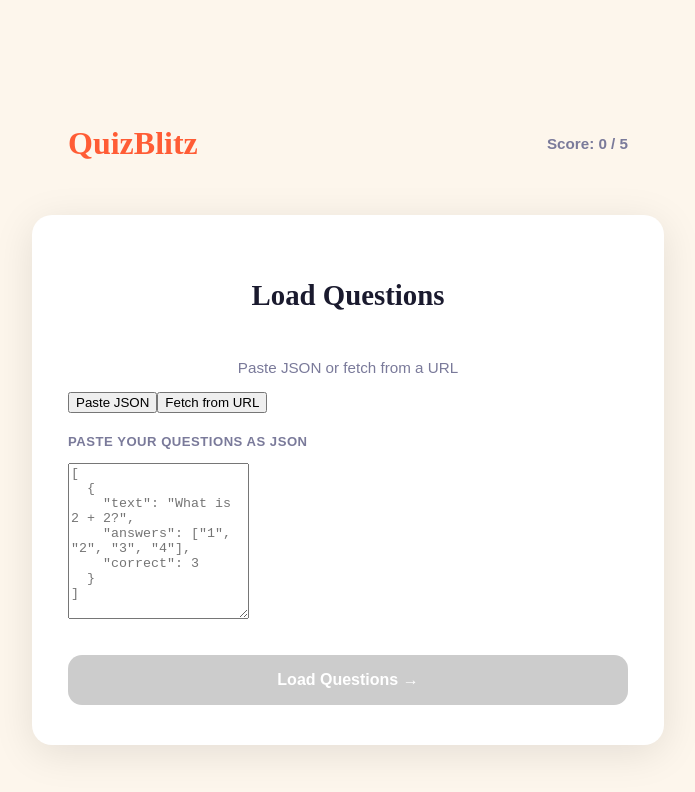
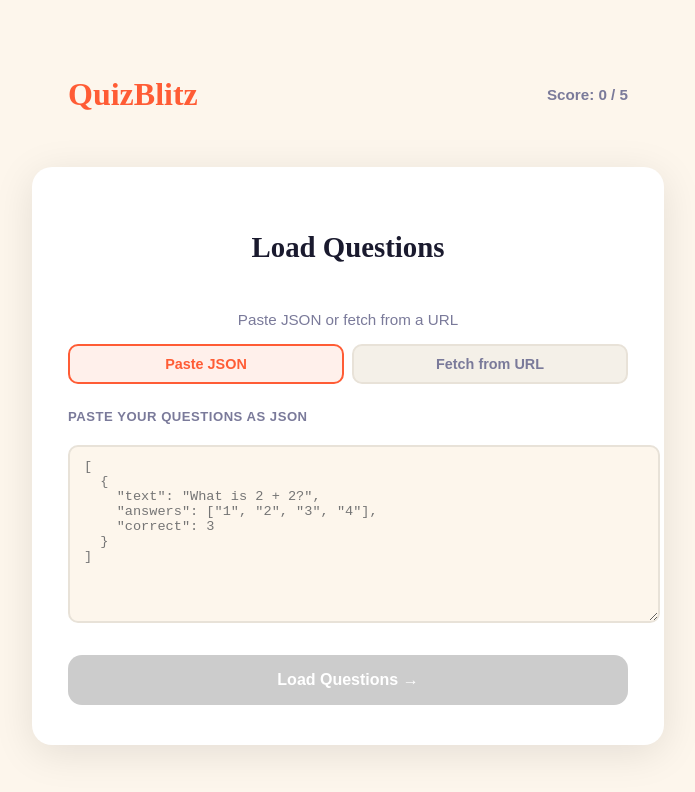
Before and after one commit to OleksandrPass/Quiz_Page, a React (Vite) app in the folder quizblitz/: page / in a window 1280 px wide. Both pictures are taken after a click on the button "Load Questions (JSON / URL)". Shown: the top 792 px of the page, without its empty margins (292-987 px from the left). Built offline with nearby package versions, Linux system fonts and the light colour scheme.

Commit message:
fix: css fixed

```diff
--- a/quizblitz/src/App.css
+++ b/quizblitz/src/App.css
@@ -11,7 +11,7 @@
     flex-direction: column;
     align-items: center;
     justify-content: center;
-    padding: 24px 16px;
+    /*padding: 24px 16px;*/
 }
 
 .header {
@@ -292,3 +292,111 @@
     transform: none;
     box-shadow: none;
 }
+
+.loader-tabs {
+    display: flex;
+    gap: 8px;
+    margin-bottom: 4px;
+}
+
+.loader-tab {
+    flex: 1;
+    padding: 10px;
+    border: 2px solid #e8e2d8;
+    border-radius: 10px;
+    background-color: #f4f0e8;
+    font-family: 'DM Sans', sans-serif;
+    font-size: 0.9rem;
+    font-weight: 600;
+    color: #7a7a9a;
+    cursor: pointer;
+    transition: all 0.2s;
+}
+
+.loader-tab.active {
+    border-color: #ff5c35;
+    background-color: #fff0eb;
+    color: #ff5c35;
+}
+
+.loader-section {
+    display: flex;
+    flex-direction: column;
+    gap: 8px;
+}
+
+.creator-textarea {
+    width: 100%;
+    padding: 12px 14px;
+    border: 2px solid #e8e2d8;
+    border-radius: 10px;
+    font-family: 'DM Sans', monospace;
+    font-size: 0.85rem;
+    color: #1a1a2e;
+    background-color: #fdf6ec;
+    outline: none;
+    resize: vertical;
+    transition: border-color 0.2s;
+}
+
+.creator-textarea:focus {
+    border-color: #ff5c35;
+}
+
+.loader-hint {
+    font-size: 0.82rem;
+    color: #7a7a9a;
+}
+
+.loader-error {
+    background-color: #ffe0e6;
+    border: 2px solid #ff4f6d;
+    border-radius: 10px;
+    padding: 10px 14px;
+    font-size: 0.9rem;
+    font-weight: 500;
+    color: #c0143c;
+}
+
+.btn-load {
+    display: block;
+    width: 100%;
+    padding: 14px;
+    background-color: #eef0ff;
+    color: #3d5aff;
+    border: 2px solid #3d5aff;
+    border-radius: 14px;
+    font-family: 'DM Sans', sans-serif;
+    font-size: 1rem;
+    font-weight: 600;
+    cursor: pointer;
+    transition: background-color 0.2s;
+}
+
+.btn-load:hover {
+    background-color: #dde0ff;
+}
+
+.header-right {
+    display: flex;
+    align-items: center;
+    gap: 16px;
+}
+
+.btn-back {
+    background: none;
+    border: 2px solid #ff5c35;
+    border-radius: 10px;
+    padding: 6px 14px;
+    font-family: 'DM Sans', sans-serif;
+    font-size: 0.9rem;
+    font-weight: 600;
+    color: #ff5c35;
+    cursor: pointer;
+    transition: background-color 0.2s, color 0.2s;
+}
+
+.btn-back:hover {
+    background-color: #ff5c35;
+    color: white;
+}
```
